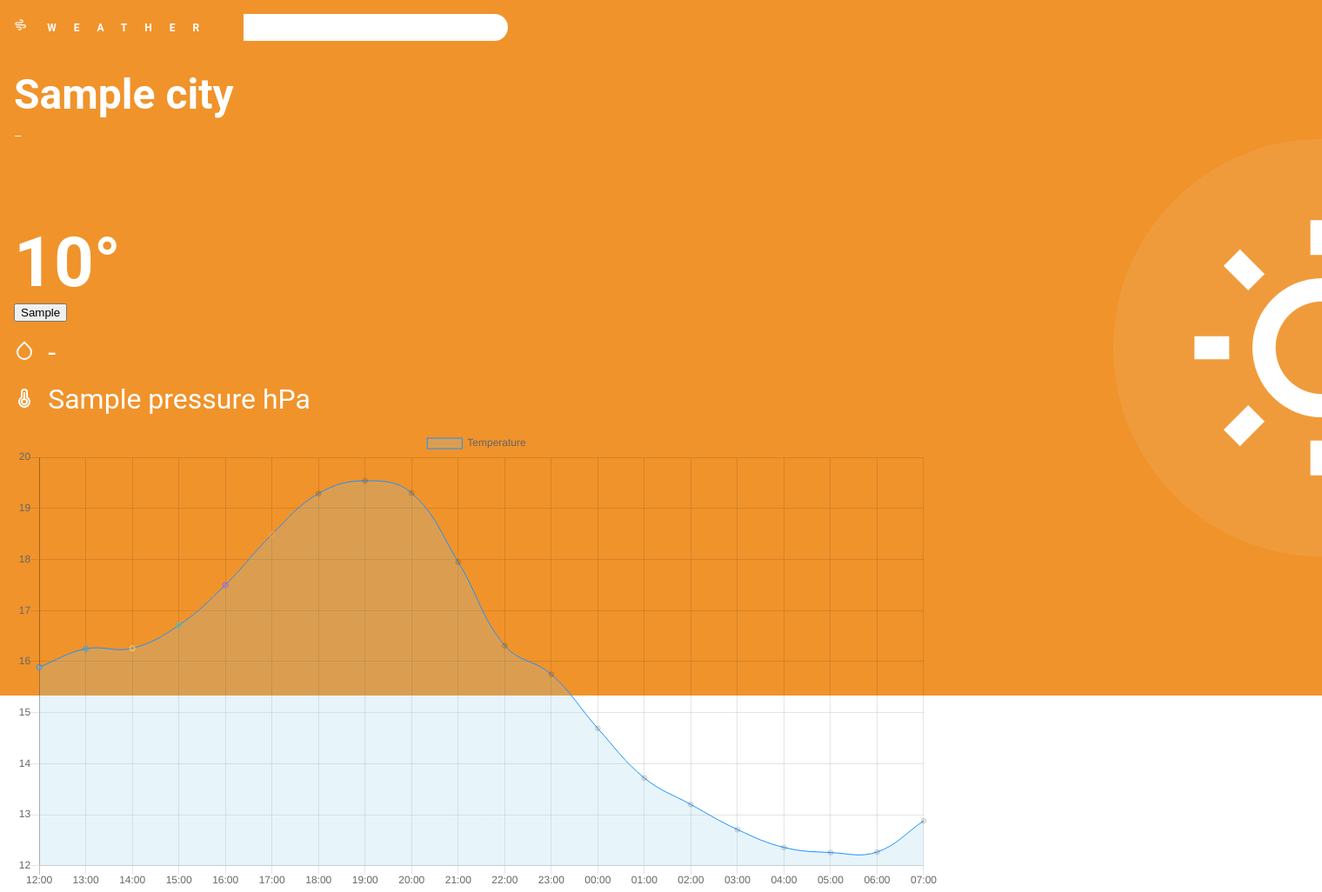
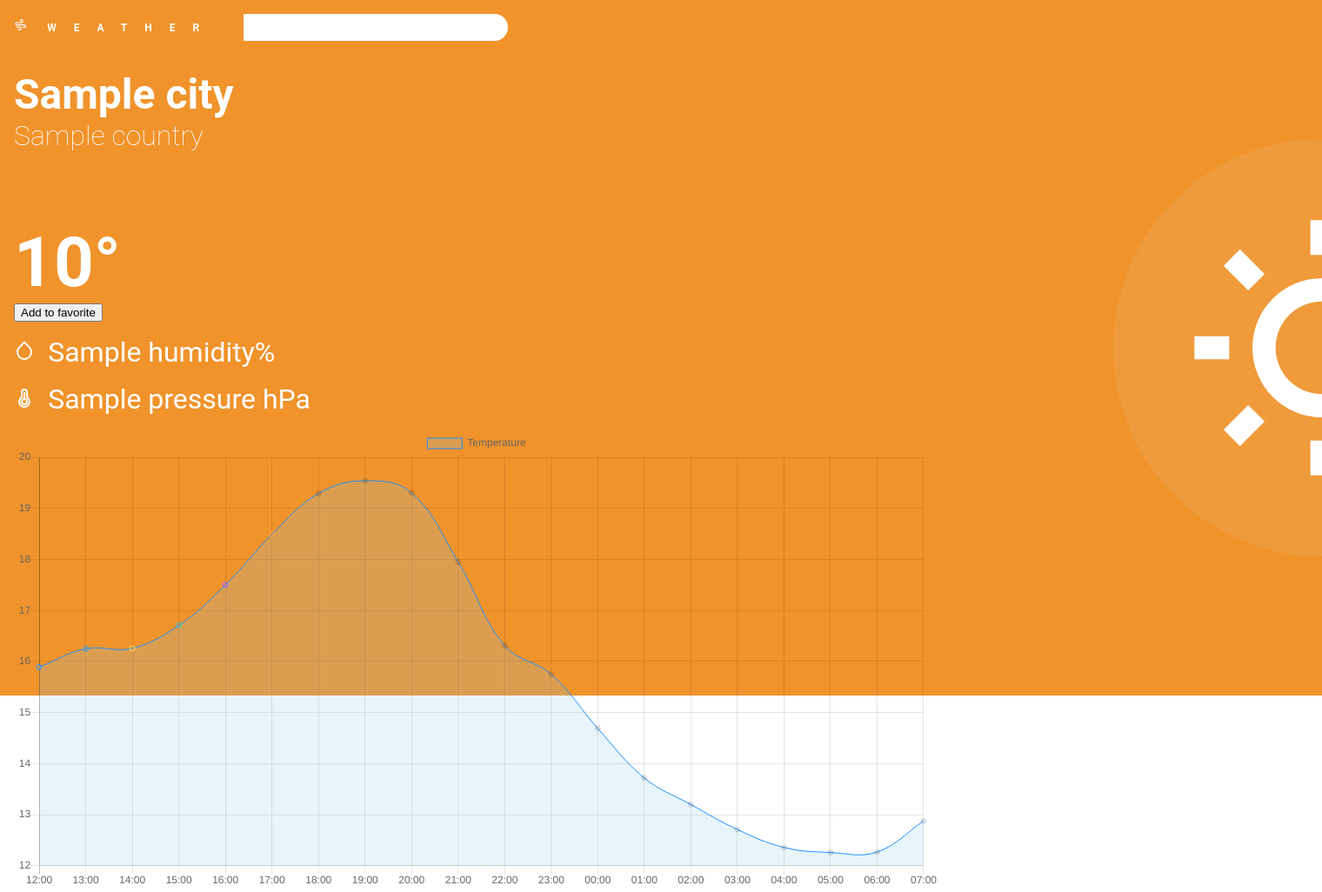
Before and after one commit to krychasto/WeatherApp, a Django app: template templates/weather/index.html in a window 1520 px wide; the page is wider, and only the part inside the window is pictured. Shown: that part at 87% size. Run offline with Django 3.2, Linux system fonts and the light colour scheme; data comes from the database, SQL or seed files in the repository; both versions use the stored data as it was after the commit; the template is opened without the code that fills it: values that come from a table or form of the project are taken from there, most other values are stand-ins (such as "Sample title", 1, 10 or a date in 2020); some libraries are stand-ins or nearby versions.

Commit message:
Repair buttons to add favorite city and add more weather informations

```diff
--- a/templates/weather/index.html
+++ b/templates/weather/index.html
@@ -56,16 +56,16 @@
 <div class="content">
     <p class="content__grid-item-location">
         <span class="content__grid-item-location-city">{{ weather.city }}</span><br/>
-        <span class="content__grid-item-location-country">-</span>
+        <span class="content__grid-item-location-country">{{ weather.country }}</span>
     </p>
     <p class="content__grid-item-temp">
         {{ weather.temp }}°
     </p>
-    <form action="/main/add_to_favorite" method="POST">
-        <input type="submit" type="button" name="path" value={{path}}/>
+    <form action="/main/add_to_favorite/{{ weather.city }}" method="POST">
+        <button type="submit">Add to favorite</button>
     </form>
     <p class="content__grid-item-location">
-        <span class="content__grid-item-location-humidity"><svg xmlns="http://www.w3.org/2000/svg" viewBox="0 0 24 24" width="24" height="24"><path fill="none" d="M0 0h24v24H0z"/><path d="M12 3.1L7.05 8.05a7 7 0 1 0 9.9 0L12 3.1zm0-2.828l6.364 6.364a9 9 0 1 1-12.728 0L12 .272z"/></svg>-</span><br/>
+        <span class="content__grid-item-location-humidity"><svg xmlns="http://www.w3.org/2000/svg" viewBox="0 0 24 24" width="24" height="24"><path fill="none" d="M0 0h24v24H0z"/><path d="M12 3.1L7.05 8.05a7 7 0 1 0 9.9 0L12 3.1zm0-2.828l6.364 6.364a9 9 0 1 1-12.728 0L12 .272z"/></svg>{{ weather.humidity }}%</span><br/>
         <span class="content__grid-item-location-hpa"><svg xmlns="http://www.w3.org/2000/svg" viewBox="0 0 24 24" width="24" height="24"><path fill="none" d="M0 0h24v24H0z"/><path d="M8 5a4 4 0 1 1 8 0v5.255a7 7 0 1 1-8 0V5zm1.144 6.895a5 5 0 1 0 5.712 0L14 11.298V5a2 2 0 1 0-4 0v6.298l-.856.597zm1.856.231V5h2v7.126A4.002 4.002 0 0 1 12 20a4 4 0 0 1-1-7.874zM12 18a2 2 0 1 0 0-4 2 2 0 0 0 0 4z"/></svg>{{ weather.pressure }} hPa</span>
     </p>
     <div class="app__details-sun-container">
--- a/templates/weather/main.html
+++ b/templates/weather/main.html
@@ -17,6 +17,9 @@
               <span class="content__grid-item-city">{{element.city}}</span><br/>
               <span>{{element.country}}</span>
             </p>
+            <form action="/main/delete_favorite/{{ element.id }}" method="POST">
+                <button type="submit">Delete</button>
+            </form>
         </div>
       </a>
         {% endfor %}
--- a/weatherapp/urls.py
+++ b/weatherapp/urls.py
@@ -25,6 +25,7 @@ urlpatterns = [
     path('weather/<str:city>', views.city_search),
     path('main/', views.main),
     path('main/new_search', views.new_search),
-    path('main/add_to_favorite', views.add_to_favorite),
+    path('main/add_to_favorite/<str:city>', views.add_to_favorite),
+    path('main/delete_favorite/<int:id>', views.delete_favorite),
 
 ]
```
Also changed, not shown: weather/views.py (+25 -21 lines), db.sqlite3.
